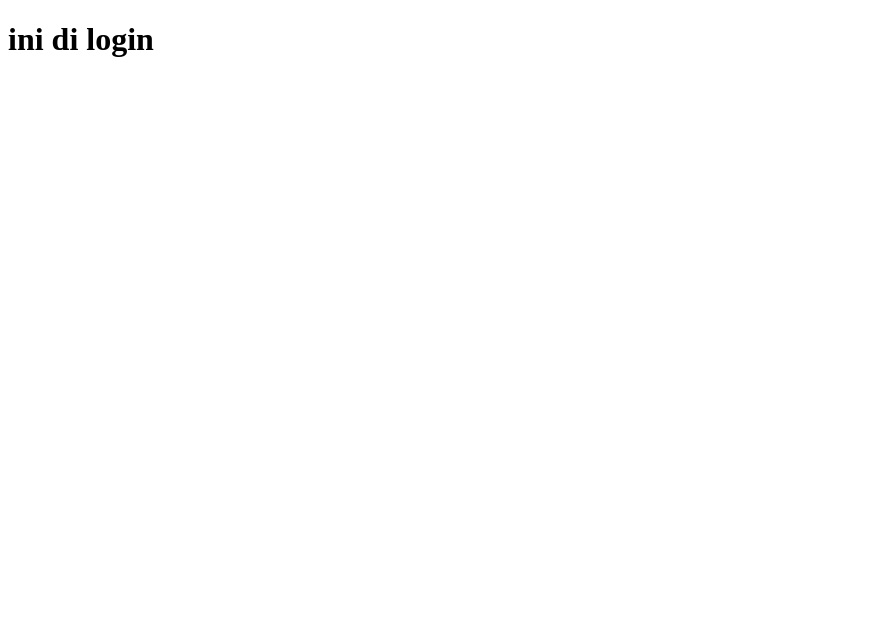
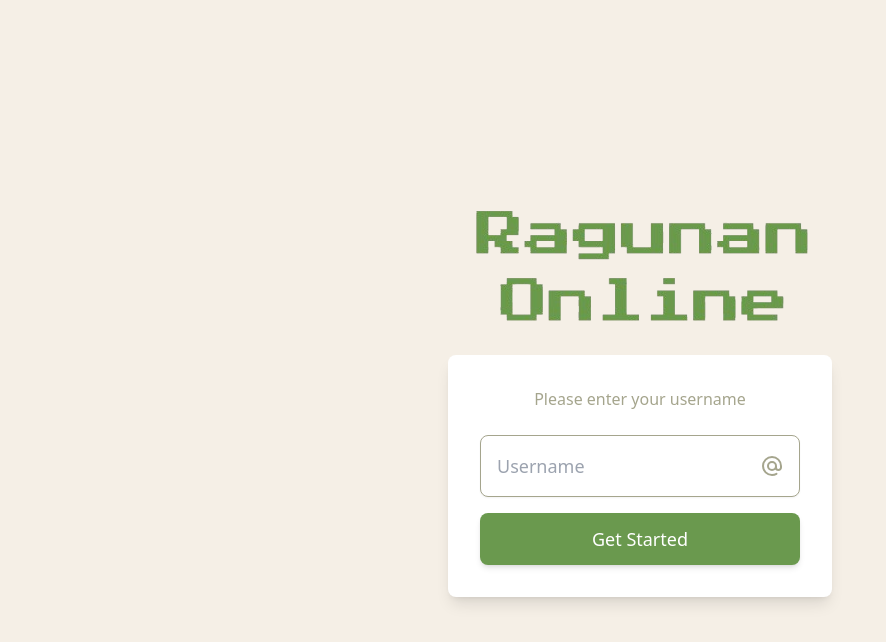
Before and after one commit to TanpaKamil/group-project-client, a React (Vite) app: page /login in a window 1280 px wide. Shown: the top 642 px of the page, without its empty margins (0-886 px from the left). Built offline with nearby package versions, Linux system fonts and the light colour scheme.

Commit message:
feat: login page

```diff
--- a/src/main.jsx
+++ b/src/main.jsx
@@ -1,6 +1,6 @@
 import { StrictMode } from "react";
 import { createRoot } from "react-dom/client";
-// import "./index.css";
+import "./index.css";
 // import App from './App.jsx'
 import { BrowserRouter, Routes, Route } from "react-router";
 import Authentication from "./pages/Authentication";
@@ -13,9 +13,9 @@ createRoot(document.getElementById("root")).render(
       <Routes>
         <Route path="/login" element={<Login />} />
 
+        <Route element={<Authentication />}></Route>
+
         <Route path="/" element={<Home />} />
-
-        <Route element={<Authentication />}></Route>
       </Routes>
     </BrowserRouter>
   </StrictMode>
--- a/src/pages/Authentication.jsx
+++ b/src/pages/Authentication.jsx
@@ -1,7 +1,7 @@
 import { Navigate, Outlet } from "react-router";
 
 export default function Authentication() {
-  const isAuth = localStorage.access_token;
+  const isAuth = localStorage.username;
   if (!isAuth) {
     return <Navigate to={"/login"} />;
   }
--- a/src/pages/Login.jsx
+++ b/src/pages/Login.jsx
@@ -1,14 +1,64 @@
+import { useEffect, useState } from "react";
+import { useNavigate } from "react-router";
+import text from "../assets/Ragunan_Online-removebg-preview.png";
 
+export default function Login() {
+  const navigate = useNavigate();
+  const [username, setUsername] = useState("");
 
+  useEffect(()=>{
+    if(localStorage.username){
+        navigate('/')
+    }
+  },[])
 
-export default function Login(){
+  function handleSubmit(e) {
+    e.preventDefault();
+    localStorage.setItem("username", username);
+    navigate("/");
+  }
 
+  return (
+      <div className="min-h-screen flex flex-col items-center justify-center bg-[#F5EFE6] p-6">
+        <img className="mb-5" src={text} alt="Logo" />
+      <div className="bg-white rounded-lg shadow-lg p-8 max-w-sm w-full">
+        <p className="text-[#A5A58D] text-center mb-6">
+          Please enter your username
+        </p>
+        <form onSubmit={handleSubmit} className="space-y-4">
+          <div className="relative">
+            <input
+              onChange={(e) => setUsername(e.target.value)}
+              type="text"
+              className="w-full rounded-lg border border-[#A5A58D] p-4 text-lg shadow-sm focus:outline-none focus:ring-2 focus:ring-[#6A994E] focus:border-[#6A994E] transition"
+              placeholder="Username"
+            />
+            <span className="absolute inset-y-0 right-4 flex items-center">
+              <svg
+                xmlns="http://www.w3.org/2000/svg"
+                className="w-6 h-6 text-[#A5A58D]"
+                fill="none"
+                viewBox="0 0 24 24"
+                stroke="currentColor"
+              >
+                <path
+                  strokeLinecap="round"
+                  strokeLinejoin="round"
+                  strokeWidth="2"
+                  d="M16 12a4 4 0 10-8 0 4 4 0 008 0zm0 0v1.5a2.5 2.5 0 005 0V12a9 9 0 10-9 9m4.5-1.206a8.959 8.959 0 01-4.5 1.207"
+                />
+              </svg>
+            </span>
+          </div>
 
-    return (
-        <>
-        <h1>
-            ini di login
-        </h1>
-        </>
-    )
+          <button
+            type="submit"
+            className="w-full rounded-lg bg-[#6A994E] px-6 py-3 text-lg font-medium text-white shadow-md transform hover:scale-105 hover:shadow-lg transition-all duration-300"
+          >
+            Get Started
+          </button>
+        </form>
+      </div>
+    </div>
+  );
 }
```
Also changed, not shown: src/assets/Ragunan_Online-removebg-preview.png (added).
